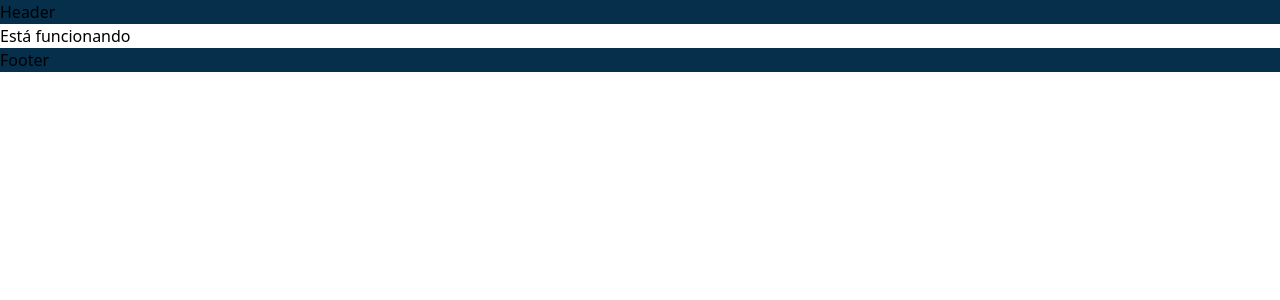
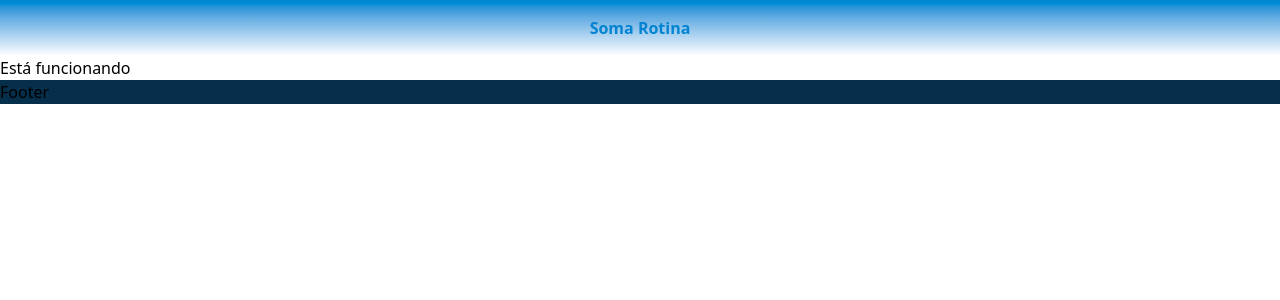
Before and after one commit to veganico98/soma-rotina, a React (Vite) app: page / in a window 1280 px wide. Shown: the top 300 px of the page. Built offline with nearby package versions, Linux system fonts and the light colour scheme.

Commit message:
Início header

```diff
--- a/src/components/header.jsx
+++ b/src/components/header.jsx
@@ -2,8 +2,9 @@ import React from 'react'
 
 const Header = () => {
   return (
-    <div className='bg-sky-950'>
-        Header
+    <div className='h-14 bg-linear-to-t from-white to-sky-600 text-sky-600 grid-cols-2 flex items-center justify-center'>
+        <img src="" alt="" />
+        <h1 className='font-bold'>Soma Rotina</h1>
     </div>
   )
 }
```
